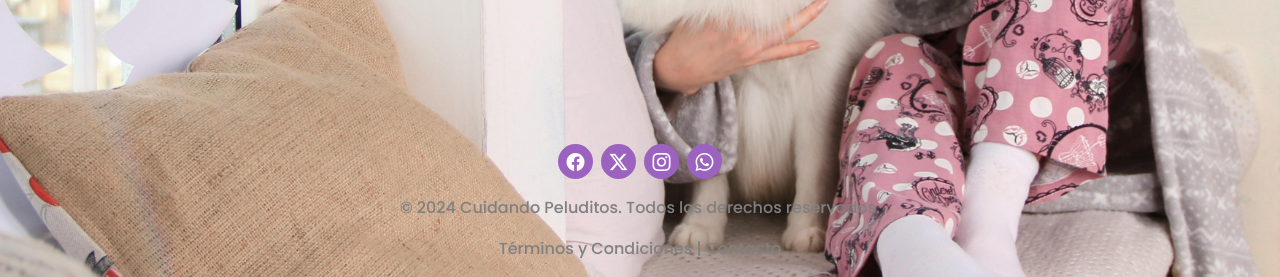
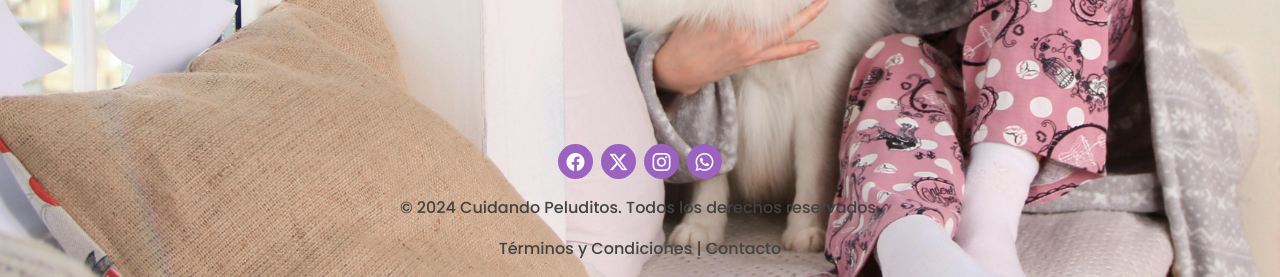
Before and after one commit to MaruValletto/Proyecto_VFinal, a Python web app: template Templates/registro.html in a window 1280 px wide. Shown: the part 614-891 px from the top of the page. Run offline with Jinja, Linux system fonts and the light colour scheme; the template is opened without the code that fills it, so the values that code supplies are empty.

Commit message:
cambios minimos

```diff
--- a/Static/css/registro.css
+++ b/Static/css/registro.css
@@ -330,7 +330,7 @@ background-color:#9B63BF;
 }
 
 .footer {
-    color: grey;
+    color: rgb(66, 66, 66);
     border: 2%;
     text-align: center;
     font-weight: 500;
@@ -338,7 +338,7 @@ background-color:#9B63BF;
 
 .footer a {
     text-decoration: none;
-    color: grey;
+    color: rgb(66, 66, 66);
 }
 
   .footer a:hover {
```
